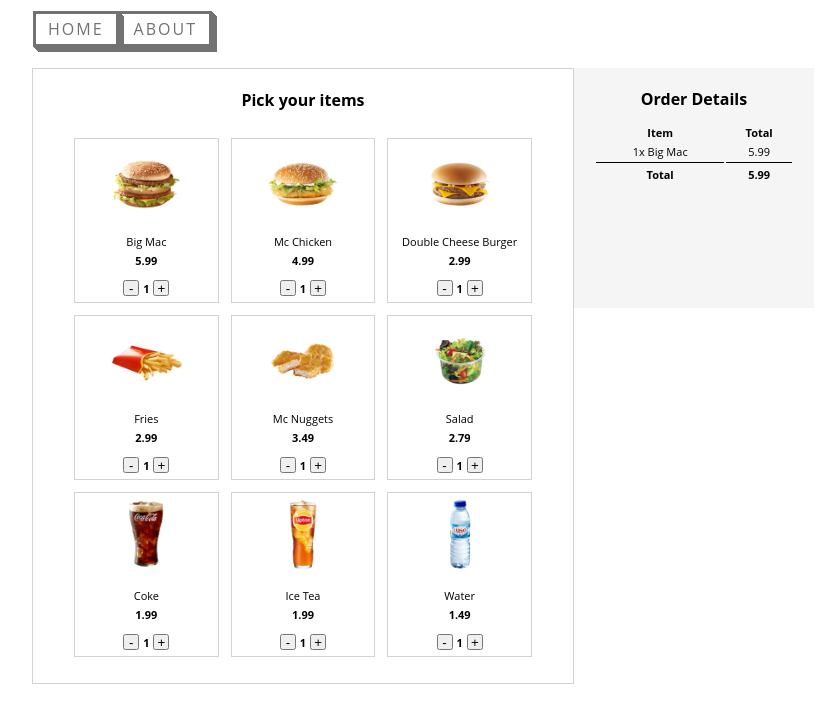
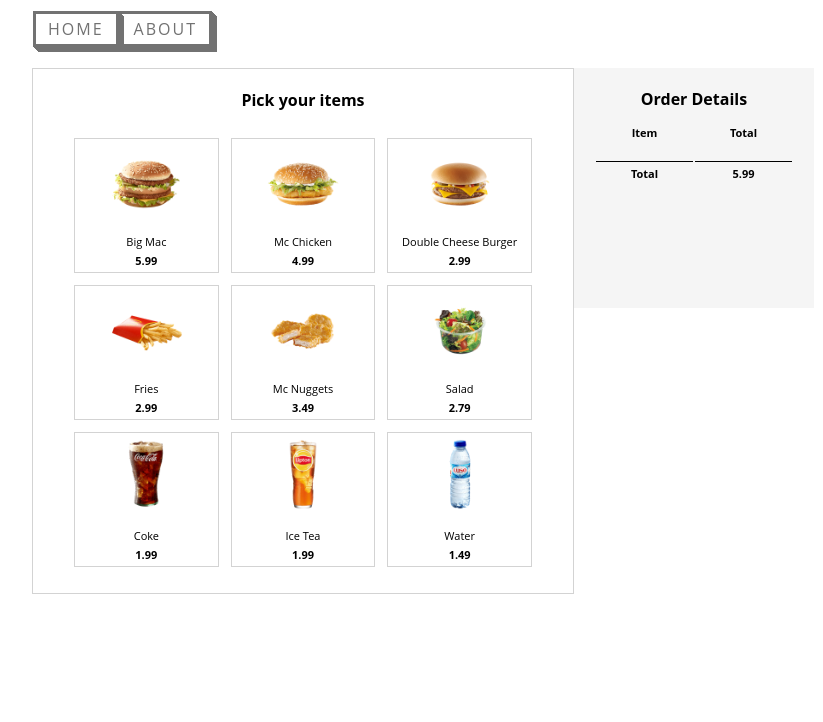
Before and after one commit to balicaionut/vue_self_service, a Vue app: page / in a window 1280 px wide. Shown: the top 722 px of the page, without its empty margins (217-1040 px from the left). Built offline with nearby package versions, Linux system fonts and the light colour scheme.

Commit message:
added product selection and adding products to order details + updated package for new Volar config

```diff
--- a/package.json
+++ b/package.json
@@ -25,6 +25,7 @@
     "eslint": "^7.32.0",
     "eslint-plugin-import": "^2.25.3",
     "eslint-plugin-vue": "^8.0.3",
-    "eslint-plugin-vuejs-accessibility": "^1.1.0"
+    "eslint-plugin-vuejs-accessibility": "^1.1.0",
+    "@volar-plugins/vetur": "latest"
   }
 }
--- a/src/components/SelfService.vue
+++ b/src/components/SelfService.vue
@@ -3,147 +3,29 @@
     <main>
       <section class="items">
         <h4>Pick your items</h4>
-        <div class="product" v-for="product in products" :key="product">
+        <div
+          class="product"
+          v-for="product in products"
+          :key="product"
+          @click="product.active = !product.active"
+          @keypress="product.active = !product.active"
+          :class="{ selected: product.active }"
+        >
           <div class="photo">
             <img :src="require('../assets/' + product.photo)" :alt="product.name" />
           </div>
           <div class="description">
             <span class="name">{{ product.name }}</span>
             <span class="price">{{ product.price }}</span>
-            <div class="quantity-area">
-              <button>-</button>
+            <div v-if="product.active" class="quantity-area">
+              <button @click.stop="product.quantity--" :disabled="product.quantity <= 1">
+                -
+              </button>
               <span class="quantity">{{ product.quantity }}</span>
-              <button>+</button>
+              <button @click.stop="product.quantity++">+</button>
             </div>
           </div>
         </div>
-
-        <!-- <div class="product selected">
-            <div class="photo">
-                <img src="../assets/img/big-mac.png" alt="big-mac">
-            </div>
-            <div class="description">
-                <span class="name">Big Mac</span>
-                <span class="price">$ 5.99</span>
-                <div class="quantity-area">
-                    <button>-</button>
-                    <span class="quantity">1</span>
-                    <button>+</button>
-                </div>
-            </div>
-        </div>
-        <div class="product">
-            <div class="photo">
-                <img src="../assets/img/mc-chicken.png" alt="mc-chicken">
-            </div>
-            <div class="description">
-                <span class="name">Mc Chicken</span>
-                <span class="price">$ 4.99</span>
-                <div class="quantity-area">
-                    <button>-</button>
-                    <span class="quantity">1</span>
-                    <button>+</button>
-                </div>
-            </div>
-        </div>
-        <div class="product">
-            <div class="photo">
-                <img src="../assets/img/double-cb.png" alt="double-cb">
-            </div>
-            <div class="description">
-                <span class="name">Double Cheese Burger</span>
-                <span class="price">$ 2.99</span>
-                <div class="quantity-area">
-                    <button>-</button>
-                    <span class="quantity">1</span>
-                    <button>+</button>
-                </div>
-            </div>
-        </div>
-        <div class="product">
-            <div class="photo">
-                <img src="../assets/img/fries.png" alt="fries">
-            </div>
-            <div class="description">
-                <span class="name">Fries</span>
-                <span class="price">$ 2.99</span>
-                <div class="quantity-area">
-                    <button>-</button>
-                    <span class="quantity">1</span>
-                    <button>+</button>
-                </div>
-            </div>
-        </div>
-        <div class="product">
-            <div class="photo">
-                <img src="../assets/img/nuggets.png" alt="nuggets">
-            </div>
-            <div class="description">
-                <span class="name">Mc Nuggets</span>
-                <span class="price">$ 3.49</span>
-                <div class="quantity-area">
-                    <button>-</button>
-                    <span class="quantity">1</span>
-                    <button>+</button>
-                </div>
-            </div>
-        </div>
-        <div class="product">
-            <div class="photo">
-                <img src="../assets/img/salad.png" alt="salad">
-            </div>
-            <div class="description">
-                <span class="name">Salad</span>
-                <span class="price">$ 2.79</span>
-                <div class="quantity-area">
-                    <button>-</button>
-                    <span class="quantity">1</span>
-                    <button>+</button>
-                </div>
-            </div>
-        </div>
-        <div class="product">
-            <div class="photo">
-                <img src="../assets/img/cola.png" alt="cola">
-            </div>
-            <div class="description">
-                <span class="name">Coke</span>
-                <span class="price">$ 1.99</span>
-                <div class="quantity-area">
-                    <button>-</button>
-                    <span class="quantity">1</span>
-                    <button>+</button>
-                </div>
-            </div>
-        </div>
-        <div class="product">
-            <div class="photo">
-                <img src="../assets/img/lipton.png" alt="lipton">
-            </div>
-            <div class="description">
-                <span class="name">Ice Tea</span>
-                <span class="price">$ 1.99</span>
-                <div class="quantity-area">
-                    <button>-</button>
-                    <span class="quantity">1</span>
-                    <button>+</button>
-                </div>
-            </div>
-        </div>
-        <div class="product">
-            <div class="photo">
-                <img src="../assets/img/water.png" alt="water">
-            </div>
-            <div class="description">
-                <span class="name">Water</span>
-                <span class="price">$ 1.49</span>
-                <div class="quantity-area">
-                    <button>-</button>
-                    <span class="quantity">1</span>
-                    <button>+</button>
-                </div>
-            </div>
-        </div> -->
       </section>
 
       <section class="summary">
@@ -156,11 +38,12 @@
             </tr>
           </thead>
           <tbody>
-            <tr>
-              <td>1x Big Mac</td>
-              <td>5.99</td>
+            <tr v-for="product in products" :key="product">
+              <template v-if="product.active">
+                <td>{{ product.quantity + 'x ' + product.name }}</td>
+                <td>{{ (product.quantity * product.price).toFixed(2) }}</td>
+              </template>
             </tr>
-
             <tr>
               <th>Total</th>
               <th>5.99</th>
--- /dev/null
+++ b/volar.config.js
@@ -0,0 +1,5 @@
+module.exports = {
+	plugins: [
+		require('@volar-plugins/vetur').default(),
+	],
+};
```
Also changed, not shown: 1 other file (tests, documents, lock files or other folders).
